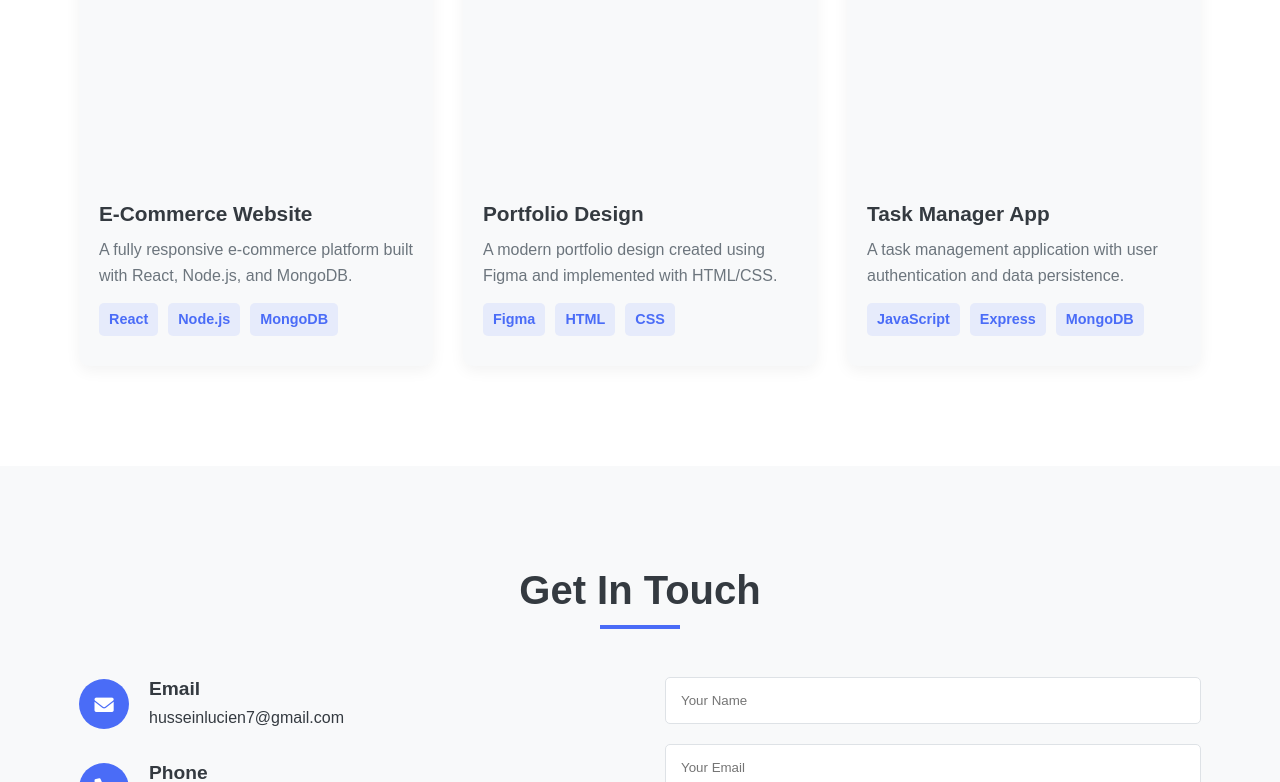
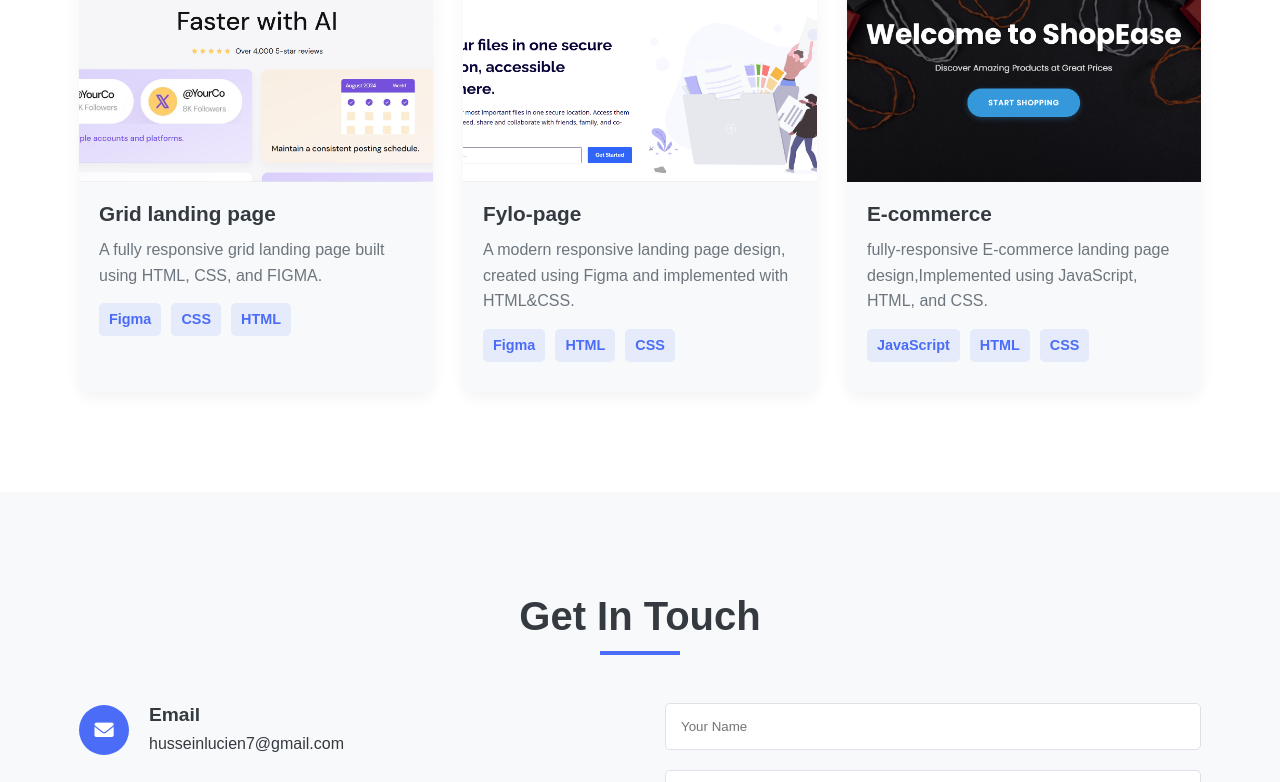
Before and after one commit to luhu18/myPortofolio, a website: page index.html in a window 1280 px wide. Shown: the part 2814-3596 px from the top of the page. Drawn offline with Linux system fonts and the light colour scheme.

```diff
--- a/index.html
+++ b/index.html
@@ -150,12 +150,12 @@
                         </div>
                     </div>
                     <div class="project-info">
-                        <h3 class="project-title">E-Commerce Website</h3>
-                        <p class="project-description">A fully responsive e-commerce platform built with React, Node.js, and MongoDB.</p>
+                        <h3 class="project-title">Grid landing page</h3>
+                        <p class="project-description">A fully responsive grid landing page built using HTML, CSS, and FIGMA.</p>
                         <div class="project-tags">
-                            <span>React</span>
-                            <span>Node.js</span>
-                            <span>MongoDB</span>
+                            <span>Figma</span>
+                            <span>CSS</span>
+                            <span>HTML</span>
                         </div>
                     </div>
                 </div>
@@ -170,8 +170,8 @@
                         </div>
                     </div>
                     <div class="project-info">
-                        <h3 class="project-title">Portfolio Design</h3>
-                        <p class="project-description">A modern portfolio design created using Figma and implemented with HTML/CSS.</p>
+                        <h3 class="project-title">Fylo-page</h3>
+                        <p class="project-description">A modern responsive landing page design, created using Figma and implemented with HTML&CSS.</p>
                         <div class="project-tags">
                             <span>Figma</span>
                             <span>HTML</span>
@@ -190,12 +190,13 @@
                         </div>
                     </div>
                     <div class="project-info">
-                        <h3 class="project-title">Task Manager App</h3>
-                        <p class="project-description">A task management application with user authentication and data persistence.</p>
+                        <h3 class="project-title">E-commerce</h3>
+                        <p class="project-description">fully-responsive E-commerce landing page design,Implemented using JavaScript, HTML, and CSS.</p>
+                        <!-- Fix the HTML typo in the E-commerce project -->
                         <div class="project-tags">
                             <span>JavaScript</span>
-                            <span>Express</span>
-                            <span>MongoDB</span>
+                            <span>HTML</span>
+                            <span>CSS</span>
                         </div>
                     </div>
                 </div>
@@ -230,6 +231,7 @@
                             <p>Nairobi, Kenya</p>
                         </div>
                     </div>
+                    <!-- Update the email link in the hero section -->
                     <div class="social-icons">
                         <a href="https://github.com/luhu18/luhu18.git" target="_blank"><i class="fab fa-github"></i></a>
                         <a href="https://www.linkedin.com/in/lucien-hussein-4878052b6/overlay/about-this-profile/?lipi=urn%3Ali%3Apage%3Ad_flagship3_profile_view_base%3Bl7uvudxIRv%2Banh67mC%2FFIw%3D%3D" target="_blank"><i class="fab fa-linkedin"></i></a>
@@ -257,10 +259,10 @@
         </div>
     </section>
 
-    <!-- Footer -->
+    <!-- Update the copyright year -->
     <footer>
         <div class="container">
-            <p>&copy; 2023 Lucien Hussein. All Rights Reserved.</p>
+            <p>&copy; 2025 Lucien Hussein. All Rights Reserved.</p>
         </div>
     </footer>
 
--- a/styles.css
+++ b/styles.css
@@ -275,8 +275,7 @@
 .profile-image {
     width: 100%;
     height: 100%;
-    padding-top: 5px;
-    background: #9099a0a2;
+    background: none;
     object-fit: cover;
     object-position: center;
     position: absolute;
```
Also changed, not shown: README.md, assets/Opera Snapshot_2025-04-29_105138_e-commerce-vert-xi-56.vercel.app.png (added), assets/fylo-pages.png (added), assets/grid-landing.png (added), assets/huddle-page.png (added), assets/huddle.png (added).
